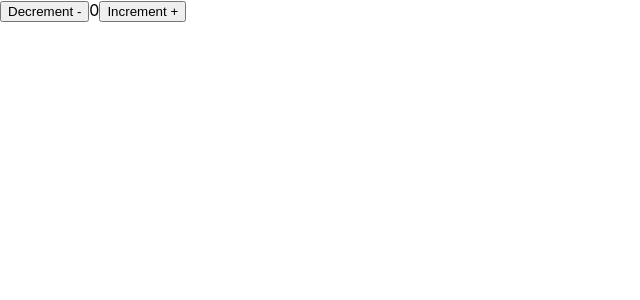
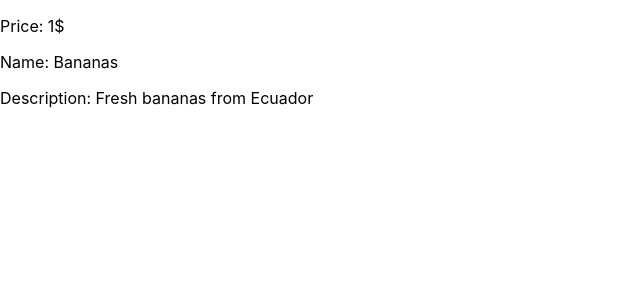
Before and after one commit to SAMVELMAR/SAMVELMAR-react-js_demo, a React (Create React App) app: page / in a window 1280 px wide. Shown: the top 300 px of the page, without its empty margins (0-640 px from the left). Built offline with nearby package versions, Linux system fonts and the light colour scheme.

Commit message:
Product component

```diff
--- a/src/App.js
+++ b/src/App.js
@@ -1,65 +1,14 @@
 import React from 'react';
-import './App.css';
-import Counter from './demo/Counter';
-//import User from './demo/User';
-
-
-// function First(){
-// let name = 'Component'
-//   return(
-//     <div>
-//       <hr/>
-//   <h1>My First {name}</h1>
-//       <hr/>
-//     </div>
-//   )
-
-// }
-
-// function Learning(proops){
-//     return(
-
-//     <h2>I'm learning ReactJs {proops.name}</h2>
-
-//     )
-
-//   }
-
-//   function Secound(){
-//     let comp = 'Component'
-//       return(
-//         <div>
-//           <hr/>
-//       <h1>My Secound {comp}</h1>
-//           <hr/>
-//         </div>
-//       )
-
-//     }
-
-// function Person1(proops){
-//   let user = 'Person1'
-//   return(
-// <div>
-//   <mark>
-//   <h3>{proops.hi} from Component {user}</h3>
-//   </mark>
-// </div>
-//   )
-// }
-
+import Product from './Components/Product';
 
 function App() {
   return (
     <div>
-      <header>
-        <Counter/>
-        {/* <User name = 'John' surname = 'Smith'/> */}
-        {/* <Learning name = 'Components'/>
-        <First/>
-        <Secound/>
-        <Person1 hi = 'Hello'/> */}
-      </header>
+      <Product
+      price = '1$'
+      name ='Bananas'
+      description = 'Fresh bananas from Ecuador'
+      />
     </div>
   );
 }
--- /dev/null
+++ b/src/Components/Description.js
@@ -0,0 +1,15 @@
+import React, {Component} from 'react';
+
+class Description extends Component {
+
+    render(){
+        let {data} = this.props
+        return(
+                <p>Description: {data}</p>
+        )
+    }
+
+}
+
+
+export default Description
--- /dev/null
+++ b/src/Components/Name.js
@@ -0,0 +1,15 @@
+import React, {Component} from 'react';
+
+class Name extends Component {
+
+    render(){
+        let {data} = this.props
+        return(
+                <p>Name: {data}</p>
+        )
+    }
+
+}
+
+
+export default Name
--- /dev/null
+++ b/src/Components/Price.js
@@ -0,0 +1,15 @@
+import React, {Component} from 'react';
+
+class Price extends Component {
+
+    render(){
+        let {data} = this.props
+        return(
+                <p>Price: {data}</p>
+        )
+    }
+
+}
+
+
+export default Price
--- /dev/null
+++ b/src/Components/Product.js
@@ -0,0 +1,22 @@
+import React, {Component} from 'react';
+import Name from './Name';
+import Price from './Price';
+import Description from './Description';
+
+class Product extends Component {
+
+    render(){
+        let {name, price, description} = this.props
+        return(
+            <>
+                <Price data = {price}/>
+                <Name data = {name}/>
+                <Description data = {description}/>
+            </>
+        )
+    }
+
+}
+
+
+export default Product
--- a/src/demo/Counter.js
+++ /dev/null
@@ -1,59 +0,0 @@
-import React, {Component} from 'react';
-
-class Counter extends Component {
-
-    state = {
-        count: 0
-    }
-
-    // handleDecrementClick = () =>{
-    //     let {count} = this.state
-    //     count--
-
-    //     this.setState({
-    //         count
-    //     })
-
-    // }
-
-    // handleIncrementClick = () =>{
-    //     let{count} = this.state
-    //     count++
-
-    //     this.setState({
-    //         count//ete key-@ u value-n nuyn anunn unen mi angamenq grum
-    //     })
-
-    // }
-
-    handleButtonClick = type =>{
-        let {count} = this.state
-
-
-        if(type === 'inc'){
-            count++
-        }else if(type ==='dec'){
-            count--
-        }
-        this.setState({count})
-    }
-
-    render(){
-
-        return(
-            <div>
-                <button onClick={() =>this.handleButtonClick('dec')}>
-                Decrement -
-                </button>
-                <span>{this.state.count}</span>
-                <button onClick={() =>this.handleButtonClick('inc')}>
-                 Increment +
-                 </button>
-            </div>
-        )
-
-    }
-
-}
-
-export default Counter
```
Also changed, not shown: src/demo/User.js (deleted, +0 -24 lines), src/demo/classes.js (deleted, +0 -52 lines), src/demo/example.js (deleted, +0 -12 lines), src/index.js (+0 -8 lines).
